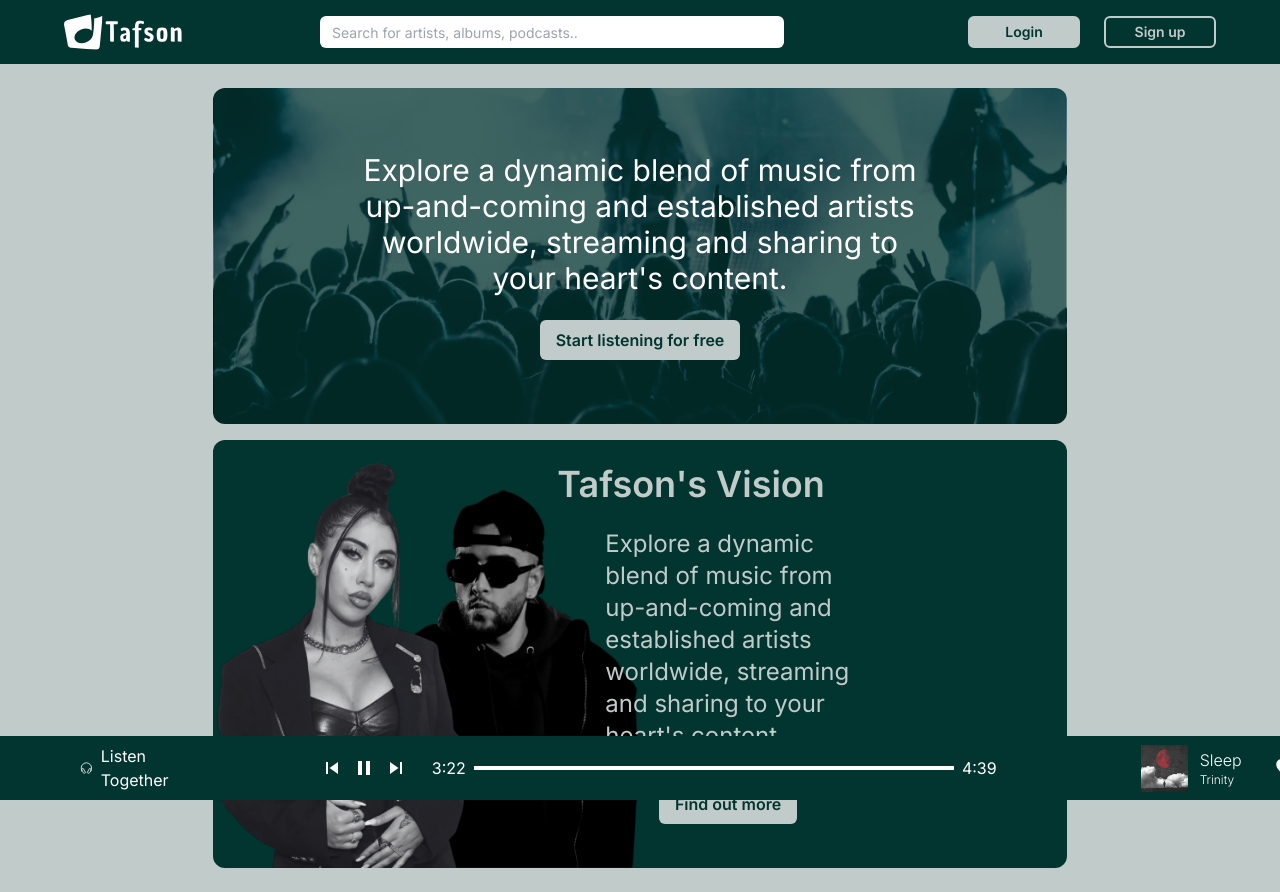
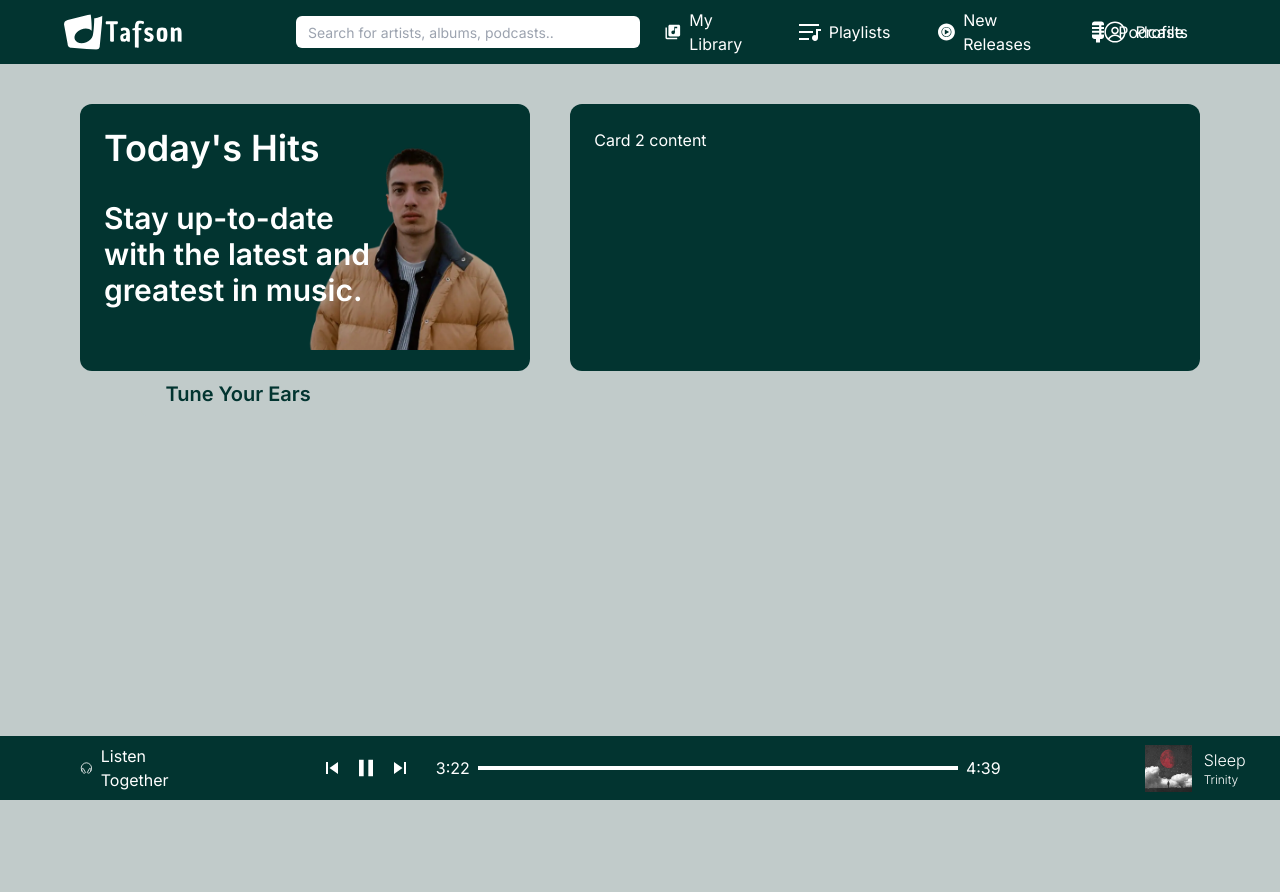
Before and after one commit to v3rti/tafson, a Next.js app: page / in a window 1280 px wide. Both pictures are taken after a click on the button "Login". Shown: the top 892 px of the page. After the commit the page ends 800 px from the top, so only its background shows below. Built offline with nearby package versions, Linux system fonts and the light colour scheme.

Commit message:
added few demo states for the nav & the player, started designing the main body

```diff
--- a/app/layout.jsx
+++ b/app/layout.jsx
@@ -1,16 +1,29 @@
+'use client';
+
 import '@styles/globalStyles.css';
 
-import Navbar from '@components/Navbar';
+import NavbarDefault from '@components/NavbarDefault';
 import DemoBody from '@components/DemoBody';
 import Musicbar from '@components/Musicbar';
+import NavbarIn from '@components/NavbarIn';
+
+import { useState } from 'react';
+import BodyIn from '@components/BodyIn';
 
 export default function RootLayout({children}){
+
+  const [userLogged, setUserLogged] = useState(false);
+
+  const handleUserStatus = (isLogged) => {
+    console.log('user status is: ', isLogged);
+    setUserLogged(isLogged);
+  }
   return (
     <html lang="en">
       <body className="h-screen">
         {/* Navbar */}
-        <Navbar />
-        <DemoBody content={children}/>
+        {userLogged ? <NavbarIn /> : <NavbarDefault loggedIn={handleUserStatus}/>}
+        <BodyIn />
         <Musicbar />
       </body>
     </html>
--- /dev/null
+++ b/components/BodyIn.jsx
@@ -0,0 +1,32 @@
+import '@styles/globalStyles.css'
+
+
+export default function BodyIn(){
+  return (
+    <div className='mx-20 my-10 h-2/6'>
+      {/* Main Cards */}
+      <div className="w-full flex flex-row gap-10 h-full text-white">
+         {/* Today's Hits Card */}
+        <div className="todaysHitsCard w-5/12 p-6 bg-primary-green rounded-xl">
+          <div className='text-4xl font-semibold'>
+            Today's Hits
+          </div>
+          <div className='mt-8 text-3xl font-semibold  w-4/6'>
+            Stay up-to-date with the latest and greatest in music.
+          </div>
+          <div className='mt-16 w-4/6  flex flex-row justify-center'>
+            <button className="bg-secondary-jetstream rounded-md text-primary-green text-xl px-6 py-2 font-semibold">Tune Your Ears</button>
+          </div>
+        </div>
+        {/* Podcasts of The Week */}
+        <div className="w-7/12 p-6 bg-primary-green rounded-xl">
+          Card 2 content
+        </div>
+      </div>
+      {/* Recomended Music */}
+      <div>
+
+      </div>
+    </div>
+  )
+}
--- a/components/Musicbar.jsx
+++ b/components/Musicbar.jsx
@@ -1,12 +1,30 @@
+'use client'
+
 import '@styles/globalStyles.css';
+
 import Image from 'next/image';
 
+import { useState } from 'react';
+
 import { IoHeadsetOutline } from 'react-icons/io5';
-import { MdLibraryMusic } from 'react-icons/md';
+import { BsFillPlayFill } from 'react-icons/bs';
 import { MdSkipPrevious, MdSkipNext, MdOutlinePause } from 'react-icons/md';
-import {IoMdHeart} from 'react-icons/io'
+import {IoMdHeart, IoMdHeartEmpty} from 'react-icons/io'
 
 export default function Musicbar(){
+
+  const [isPlaying, setIsPlaying] = useState(true);
+  const [isLiked, setIsLiked] = useState(false);
+
+  function handlePlay(){
+    setIsPlaying(!isPlaying);
+  }
+
+  function handleLike(){
+    setIsLiked(!isLiked);
+  }
+
+
   return(
     <div className=" flex flex-row items-center justify-between	 gap-36 absolute px-20 w-full bg-primary-green h-16 bottom-0">
       <div className="flex flex-row items-center text-white gap-2 ">
@@ -15,7 +33,8 @@
       </div>
             <div className="flex flex-row items-center gap-2">
         <div><MdSkipPrevious className="w-6 h-6 text-white" /></div>
-        <div><MdOutlinePause className="w-6 h-6 text-white" /></div>
+        {isPlaying ? <div><MdOutlinePause className="w-7 h-7 text-white" onClick={() => handlePlay()}/></div> : <div><BsFillPlayFill className="w-7 h-7 text-white" onClick={() => handlePlay()}/></div>}
+
         <div><MdSkipNext className="w-6 h-6 text-white" /></div>
         <div className="text-white ml-4">3:22</div>
         <div className="flex flex-row items-center">
@@ -30,7 +49,7 @@
             <p className="font-light">Sleep</p>
             <p className="text-xs font-light">Trinity</p>
           </div>
-          <div><IoMdHeart className="ml-8 w-6 h-6"/></div>
+          {isLiked ? <div><IoMdHeart className="ml-8 w-6 h-6 text-white" onClick={() => handleLike()}/></div> : <div><IoMdHeartEmpty className="ml-8 w-6 h-6 text-white" onClick={() => handleLike()}/></div>}
       </div>
     </div>
   )
--- a/components/Navbar.jsx
+++ /dev/null
@@ -1,19 +0,0 @@
-import '@styles/globalStyles.css';
-
-import Searchbar from '@components/Searchbar';
-import AuthButtons from '@components/AuthButtons';
-
-import Image from 'next/image';
-
-export default function Navbar(){
-  {/* not logged in */}
-  return (
-    <nav className="w-full bg-primary-green h-16 flex flex-row px-16 gap-16 justify-between">
-      <div className="w-8/12 flex flex-row  gap-28">
-        <Image src="/assets/Logo.svg" width={120} height={62} />
-        <Searchbar />
-      </div>
-      <AuthButtons />
-    </nav>
-  )
-}
--- /dev/null
+++ b/components/NavbarDefault.jsx
@@ -0,0 +1,36 @@
+'use client';
+
+import '@styles/globalStyles.css';
+
+import Searchbar from '@components/Searchbar';
+import AuthButtons from '@components/AuthButtons';
+
+import { MdLibraryMusic } from 'react-icons/md'
+import { RiPlayListFill } from 'react-icons/ri'
+import { IoMdMicrophone } from 'react-icons/io'
+import { SiYoutubemusic } from 'react-icons/si'
+import { RxAvatar } from 'react-icons/rx'
+
+import Image from 'next/image';
+
+
+export default function NavbarDefault({loggedIn}){
+
+  loggedIn(false);
+
+  function sendStatustoparent(){
+    loggedIn(true);
+  }
+
+  return (
+
+    <nav className="w-full bg-primary-green h-16 flex flex-row px-16 justify-between">
+      {/* not logged in */}
+      <div className="w-8/12 flex flex-row  gap-28">
+        <Image src="/assets/Logo.svg" width={120} height={62} />
+        <Searchbar />
+      </div>
+      <div className="flex flex-row items-center cursor-pointer" onClick={sendStatustoparent}><AuthButtons /></div>
+    </nav>
+  )
+}
--- /dev/null
+++ b/components/NavbarIn.jsx
@@ -0,0 +1,36 @@
+'use client';
+
+import '@styles/globalStyles.css';
+
+import Searchbar from '@components/Searchbar';
+import AuthButtons from '@components/AuthButtons';
+
+import { MdLibraryMusic } from 'react-icons/md'
+import { RiPlayListFill } from 'react-icons/ri'
+import { IoMdMicrophone } from 'react-icons/io'
+import { SiYoutubemusic } from 'react-icons/si'
+import { RxAvatar } from 'react-icons/rx'
+
+import Image from 'next/image';
+
+
+export default function NavbarIn(){
+  return (
+    <nav className="w-full bg-primary-green h-16 flex flex-row px-16 justify-between">
+      {/* Logged in */}
+      <div className="w-6/12 flex flex-row gap-28">
+        <Image src="/assets/Logo.svg" width={120} height={62} />
+        <Searchbar />
+      </div>
+      <div className="w-4/12 flex flex-row gap-12 items-center text-white">
+        <div className='flex flex-row items-center gap-2 cursor-pointer'><MdLibraryMusic className='w-6 h-6'/>My Library</div>
+        <div className='flex flex-row items-center gap-2 cursor-pointer'><RiPlayListFill className='w-6 h-6'/>Playlists</div>
+        <div className='flex flex-row items-center gap-2 cursor-pointer'><SiYoutubemusic className='w-6 h-6'/>New Releases</div>
+        <div className='flex flex-row items-center gap-2 cursor-pointer'><IoMdMicrophone className='w-6 h-6'/>Podcasts</div>
+      </div>
+      <div className="w-fit flex flex-row gap-12 items-center text-white px-8">
+      <div className='flex flex-row items-center gap-2 cursor-pointer'><RxAvatar className='w-6 h-6'/>Profile</div>
+      </div>
+    </nav>
+  )
+}
--- a/components/Searchbar.jsx
+++ b/components/Searchbar.jsx
@@ -2,7 +2,7 @@
 
 export default function Searchbar(){
   return (
-    <div className="w-8/12 flex items-center px-6">
+    <div className="w-8/12 flex items-center px-0">
       <input type="text" className="px-3 text-sm w-full h-8 rounded-md" placeholder="Search for artists, albums, podcasts.." />
     </div>
   )
--- a/styles/globalStyles.css
+++ b/styles/globalStyles.css
@@ -36,3 +36,10 @@
   background-repeat: no-repeat;
   background-position: left;
 }
+
+.todaysHitsCard {
+  background-image: url('/assets/artistoftheweek.png');
+  background-size: 50%;
+  background-repeat: no-repeat;
+  background-position: right;
+}
```
Also changed, not shown: public/assets/artistoftheweek.png (added).
